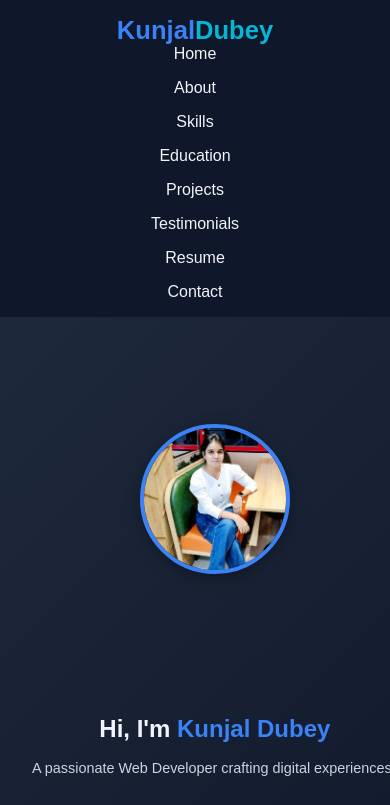
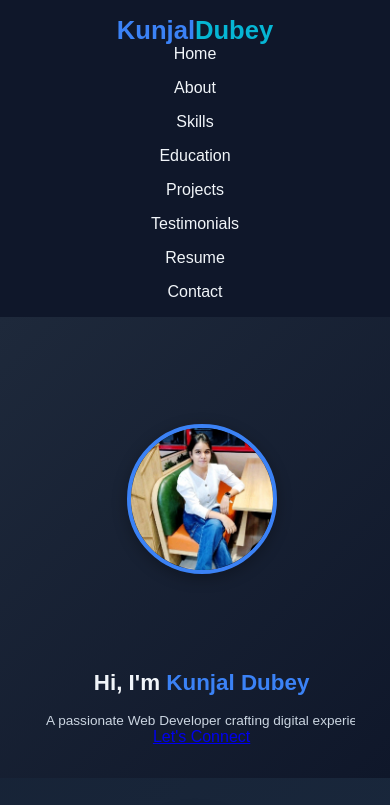
Before and after one commit to kunjal3/portfolio, a plain HTML site: page index.html in a window 390 px wide. Shown: the top 805 px of the page. Drawn offline with Linux system fonts and the light colour scheme.

Commit message:
Update style.css

```diff
--- a/style.css
+++ b/style.css
@@ -14,7 +14,6 @@ body {
   color: #F1F5F9;
   overflow-x: hidden;
 }
-
 
 header {
   background: #0F172A;
@@ -61,7 +60,6 @@ header {
   color: #06B6D4;
   font-weight: bold;
 }
-
 
 #hero {
   min-height: 90vh;
@@ -138,7 +136,6 @@ header {
   transform: scale(1.1) rotate(3deg);
 }
 
-
 section {
   padding: 4rem 2rem;
   text-align: center;
@@ -172,7 +169,6 @@ h2 {
   transform: scale(1.05) rotate(3deg);
 }
 
-
 .skills-container {
   display: flex;
   justify-content: center;
@@ -195,7 +191,6 @@ h2 {
   background: #3B82F6;
 }
 
-
 .education-card {
   max-width: 500px;
   margin: auto;
@@ -205,7 +200,6 @@ h2 {
   backdrop-filter: blur(8px);
   box-shadow: 0 4px 12px rgba(0, 0, 0, 0.2);
 }
-
 
 .projects-grid {
   display: grid;
@@ -243,7 +237,7 @@ h2 {
   transform: scale(1.05);
 }
 
-
+/* TESTIMONIALS */
 .testimonial-container {
   display: flex;
   justify-content: center;
@@ -271,7 +265,7 @@ h2 {
   color: #3B82F6;
 }
 
-
+/* RESUME */
 #resume {
   background: rgba(255, 255, 255, 0.05);
 }
@@ -319,7 +313,6 @@ textarea {
   background: #06B6D4;
 }
 
-
 footer {
   background: #0F172A;
   text-align: center;
@@ -338,26 +331,42 @@ footer a:hover {
 }
 
 
-
 @media (max-width: 900px) {
   .hero-container {
     flex-direction: column-reverse;
+    align-items: center;
     text-align: center;
+    gap: 2rem;
   }
 
   .hero-content {
+    flex: 1 1 100%;
     text-align: center;
+    padding: 0 1rem;
+  }
+
+  .hero-content h1 {
+    font-size: 2rem;
+    line-height: 1.4;
+  }
+
+  .hero-content p {
+    font-size: 1rem;
+    max-width: 90%;
+    margin: 0 auto;
   }
 
   .top-avatar {
     display: flex;
     justify-content: center;
     align-items: center;
+    width: 100%;
   }
 
   .avatar-top {
     width: 200px;
     height: 200px;
+    margin: 0 auto;
   }
 
   section {
@@ -378,18 +387,33 @@ footer a:hover {
     gap: 1rem;
   }
 
+  #hero {
+    padding: 3rem 1rem;
+    min-height: auto;
+  }
+
   .hero-container {
     flex-direction: column-reverse;
     align-items: center;
     text-align: center;
+    gap: 1.5rem;
+  }
+
+  .hero-content {
+    flex: 1 1 100%;
+    text-align: center;
   }
 
   .hero-content h1 {
-    font-size: 1.8rem;
+    font-size: 1.7rem;
+    line-height: 1.3;
   }
 
   .hero-content p {
-    font-size: 1rem;
+    font-size: 0.95rem;
+    color: #cbd5e1;
+    max-width: 90%;
+    margin: 0 auto;
   }
 
   .top-avatar {
@@ -397,12 +421,11 @@ footer a:hover {
     display: flex;
     justify-content: center;
     align-items: center;
-    margin-bottom: 1rem;
   }
 
   .avatar-top {
-    width: 180px;
-    height: 180px;
+    width: 170px;
+    height: 170px;
     margin: 0 auto;
   }
 
@@ -426,16 +449,25 @@ footer a:hover {
 
 
 @media (max-width: 400px) {
+  #hero {
+    padding: 2rem 0.8rem;
+  }
+
+  .hero-container {
+    gap: 1.2rem;
+  }
+
   .avatar-top {
     width: 150px;
     height: 150px;
   }
 
   .hero-content h1 {
-    font-size: 1.5rem;
+    font-size: 1.4rem;
+    line-height: 1.3;
   }
 
   .hero-content p {
-    font-size: 0.9rem;
+    font-size: 0.85rem;
   }
 }
```
